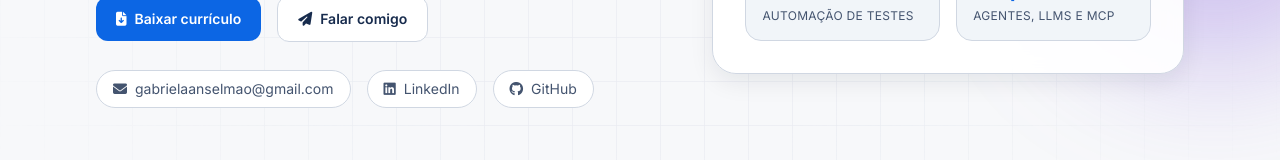
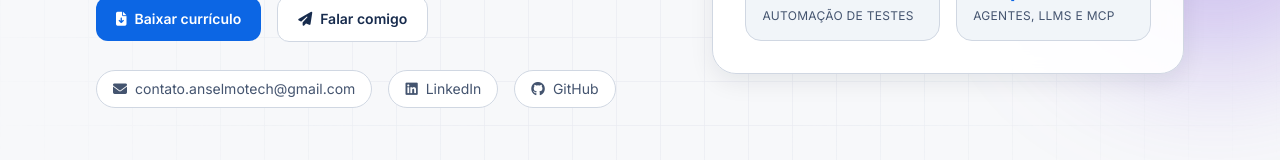
Before and after one commit to gabrielaanselmo/portfolio_2, a website: page public/index.html in a window 1280 px wide. Shown: the part 447-607 px from the top of the page. Drawn offline with Linux system fonts and the light colour scheme.

Commit message:
Atualiza o e-mail de contato do portfólio

```diff
--- a/public/index.html
+++ b/public/index.html
@@ -81,7 +81,7 @@
             </a>
           </div>
           <div class="flex flex-wrap gap-4 text-sm text-on-light">
-            <a href="mailto:gabrielaanselmao@gmail.com" class="social-pill"><i aria-hidden="true" class="fa-solid fa-envelope"></i> gabrielaanselmao@gmail.com</a>
+            <a href="mailto:contato.anselmotech@gmail.com" class="social-pill"><i aria-hidden="true" class="fa-solid fa-envelope"></i> contato.anselmotech@gmail.com</a>
             <a href="https://www.linkedin.com/in/gabriela-anselmo/" target="_blank" rel="noreferrer" class="social-pill"><i aria-hidden="true" class="fa-brands fa-linkedin"></i> LinkedIn</a>
             <a href="https://github.com/gabrielaanselmo" target="_blank" rel="noreferrer" class="social-pill"><i aria-hidden="true" class="fa-brands fa-github"></i> GitHub</a>
           </div>
@@ -332,7 +332,7 @@
             </p>
           </div>
           <div class="flex flex-wrap gap-3">
-            <a href="mailto:gabrielaanselmao@gmail.com" class="btn-primary"><i aria-hidden="true" class="fa-solid fa-envelope"></i> Enviar e-mail</a>
+            <a href="mailto:contato.anselmotech@gmail.com" class="btn-primary"><i aria-hidden="true" class="fa-solid fa-envelope"></i> Enviar e-mail</a>
             <a href="https://www.linkedin.com/in/gabriela-anselmo/" target="_blank" rel="noreferrer" class="btn-secondary"><i aria-hidden="true" class="fa-brands fa-linkedin"></i> Conectar no LinkedIn</a>
           </div>
         </div>
```
